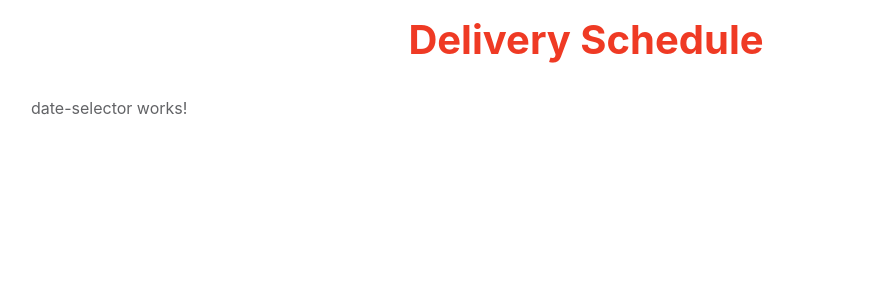
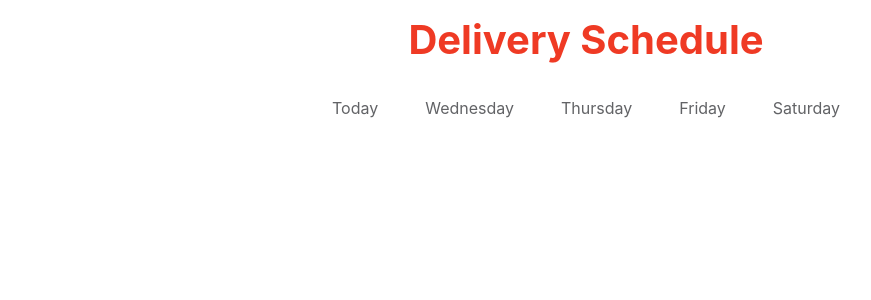
Before and after one commit to mattcllhn/FoodsbyCodeChallenge, an Angular app: page / in a window 1280 px wide. Shown: the top 300 px of the page, without its empty margins (54-925 px from the left). Built offline with nearby package versions, Linux system fonts and the light colour scheme.

Commit message:
communicating with parent component

```diff
--- a/src/app/app.component.html
+++ b/src/app/app.component.html
@@ -4,8 +4,8 @@
     <div class="col-sm-12 text-center">
       <h1 class = "app-title" > Delivery Schedule</h1>
     </div>
-    <div class="col-sm-12">
-      <app-date-selector></app-date-selector>
+    <div class="col-sm-12 text-center">
+      <app-date-selector (linkSelected) = "setNewDay($event)"></app-date-selector>
     </div>
   </div>
 </div>
--- a/src/app/app.component.ts
+++ b/src/app/app.component.ts
@@ -7,4 +7,7 @@ import { Component } from '@angular/core';
 export class AppComponent {
   ngOnInit(){
   }
+  public setNewDay(e){
+    console.log('day selected',e);
+  }
 }
--- a/src/app/date-selector/date-selector.component.html
+++ b/src/app/date-selector/date-selector.component.html
@@ -1,3 +1,7 @@
-<p>
-  date-selector works!
-</p>
+<nav>
+  <ul class = "day-selector">
+    <li class = "day-selector__li" *ngFor="let day of displayDays; let i = index">
+      <a href="javascript:void(0)" (click) = "linkSelectEmitter(day)" >{{i===0?'Today':day}}</a>
+    </li>
+  </ul>
+</nav>
--- a/src/app/date-selector/date-selector.component.scss
+++ b/src/app/date-selector/date-selector.component.scss
@@ -0,0 +1,21 @@
+.day-selector{
+    display:flex;
+    flex-flow: row nowrap;
+    list-style: none;
+    width:100%;
+    margin:auto;
+    padding-left:0;
+    .day-selector__li{
+        flex:1 0 auto;
+    }
+}
+@media screen and (min-width:480px){
+    .day-selector{
+        width:80%
+    }
+}
+@media screen and (min-width:800px){
+    .day-selector{
+        width:50%
+    }
+}
--- a/src/app/date-selector/date-selector.component.ts
+++ b/src/app/date-selector/date-selector.component.ts
@@ -1,23 +1,36 @@
-import { Component, OnInit } from '@angular/core';
+import { Component, OnInit, ViewEncapsulation, Output, EventEmitter } from '@angular/core';
 
 @Component({
   selector: 'app-date-selector',
   templateUrl: './date-selector.component.html',
-  styleUrls: ['./date-selector.component.scss']
+  styleUrls: ['./date-selector.component.scss'],
+  encapsulation: ViewEncapsulation.None
 })
 export class DateSelectorComponent implements OnInit {
+@Output()linkSelected:EventEmitter<any> = new EventEmitter();
 
   constructor() { }
   private daysOfWeek = ['Sunday', 'Monday', 'Tuesday', 'Wednesday', 'Thursday', 'Friday', 'Saturday'];
-  private dt = new Date();
-  private currentDateObj = new Date(this.dt);
+  public displayDays = [];
+  private currentDateObj = new Date(new Date());
   private todayIndex = this.currentDateObj.getDay();
-  public today;
-
+  // private todayIndex = 4;
+  public buildDayArray(numIn){
+    let dayIndex = numIn;
+    for (let i = 0; i < 5; i++) {
+      if(dayIndex<this.daysOfWeek.length){
+        this.displayDays.push(this.daysOfWeek[dayIndex]);
+      }else{
+        this.displayDays.push(this.daysOfWeek[dayIndex - this.daysOfWeek.length]);
+      }
+      dayIndex++;
+    }
+  }
+  public linkSelectEmitter(day){
+    this.linkSelected.emit(day);
+  }
   ngOnInit() {
-    this.today = this.daysOfWeek[this.todayIndex];
-    console.log(this.dt, this.currentDateObj, this.todayIndex, this.today);
-
+    this.buildDayArray(this.todayIndex);
   }
 
 }
--- a/src/styles.scss
+++ b/src/styles.scss
@@ -6,3 +6,9 @@ body{
     color:#626366;
     // background-color:#efefef;
 }
+a{
+color: #626366;
+    &:hover{
+        color:#00a5b3;
+    }
+}
```
